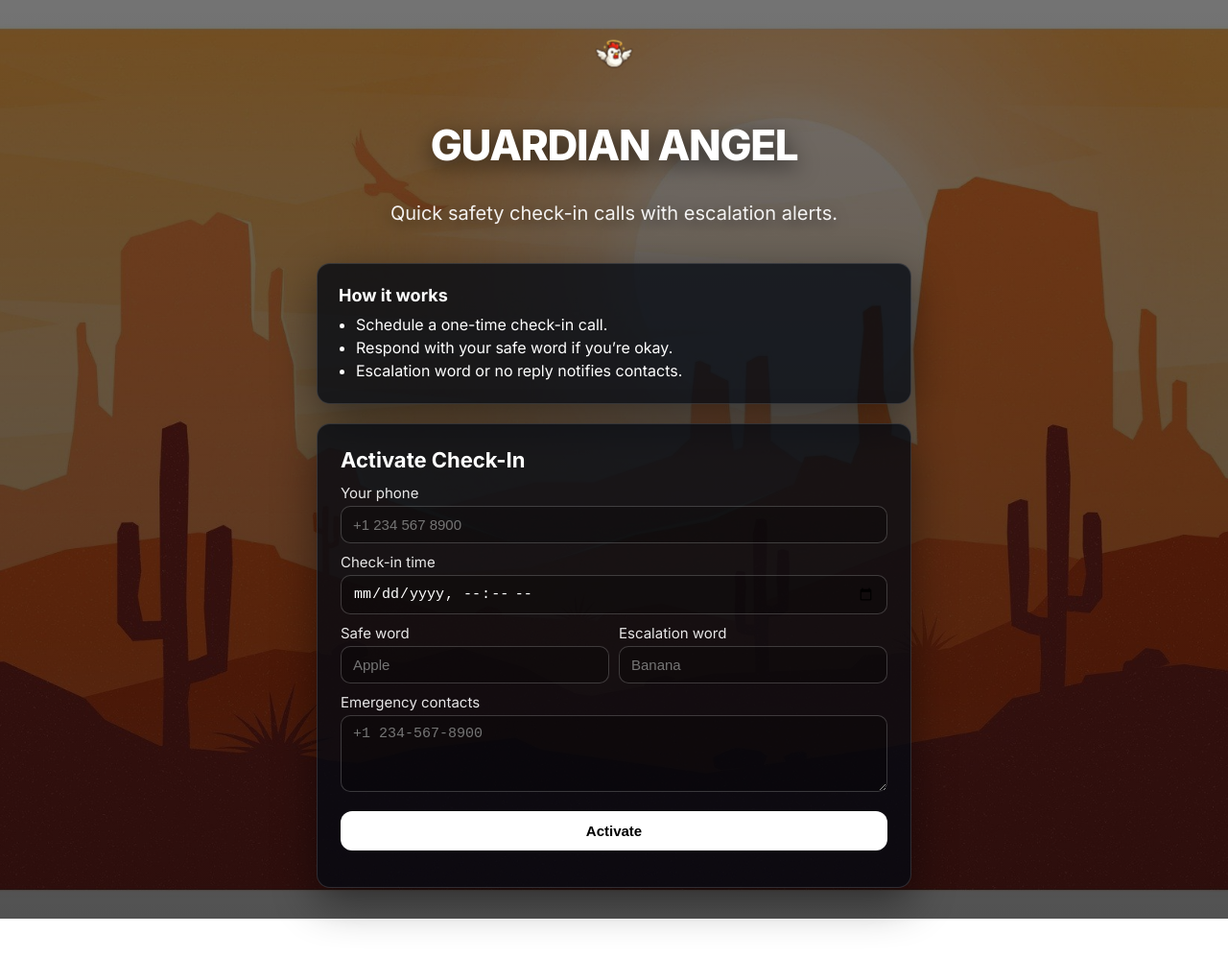
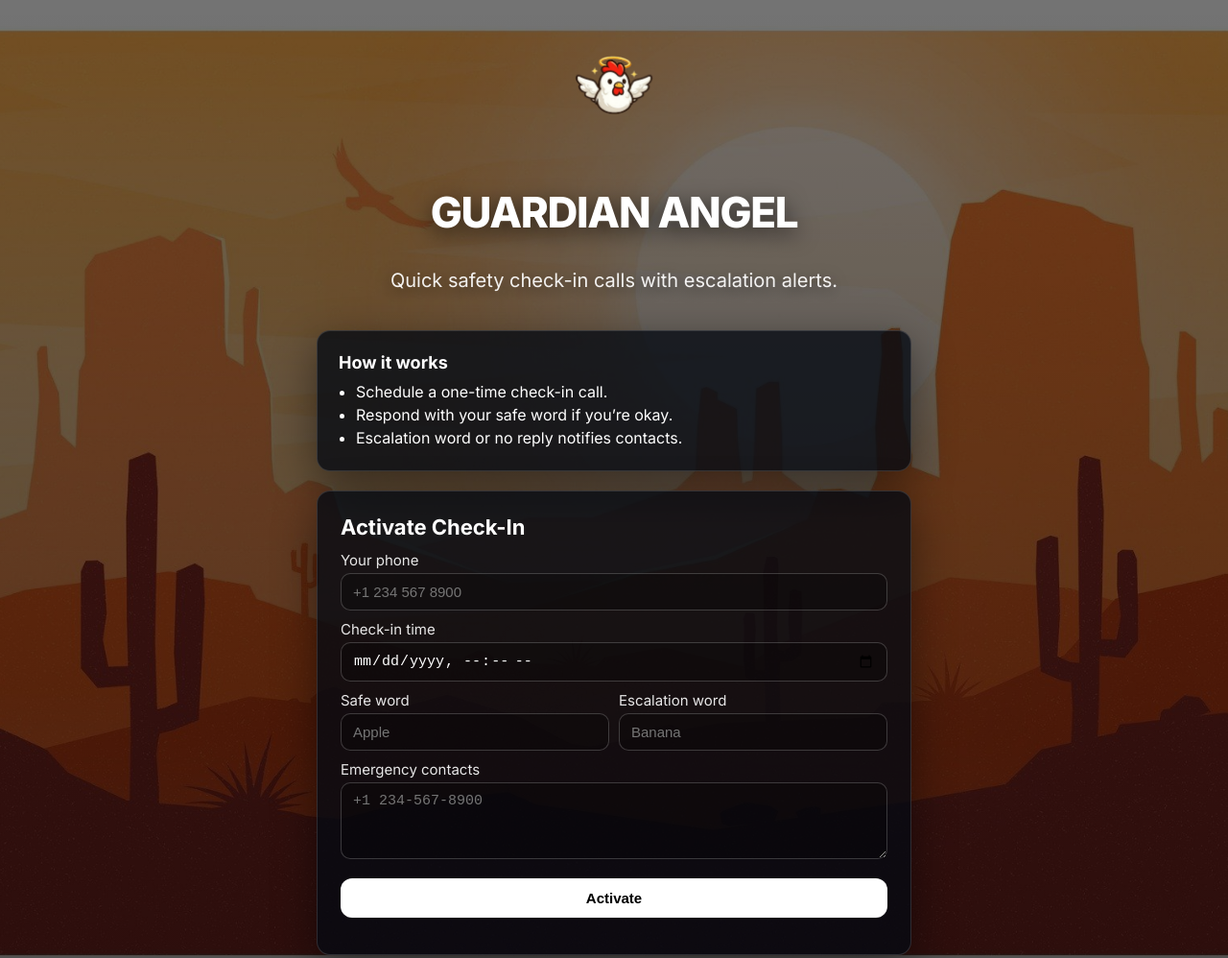
Before and after one commit to jay-rojas/guardian-angel, a plain HTML site: page index.html in a window 1280 px wide. Shown: the top 998 px of the page at 96% size. Before the commit the page ends 957 px from the top, so only its background shows below. Drawn offline with Linux system fonts and the light colour scheme.

Commit message:
Update index.html

```diff
--- a/index.html
+++ b/index.html
@@ -72,8 +72,8 @@
     }
 
     .henLogo{
-      width: 80px;
-      height: 80px;
+      width: 150px;
+      height: 150px;
       display:flex;
       align-items:center;
       justify-content:center;
```
